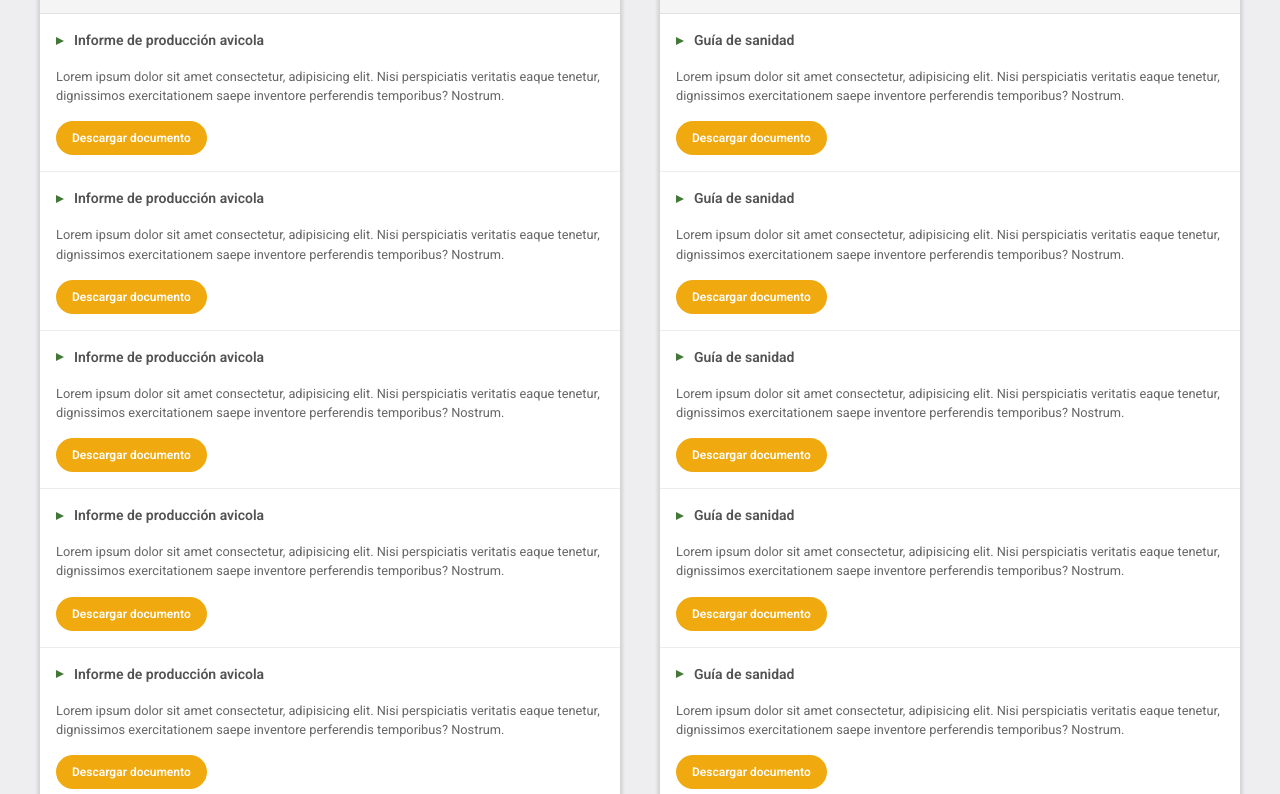
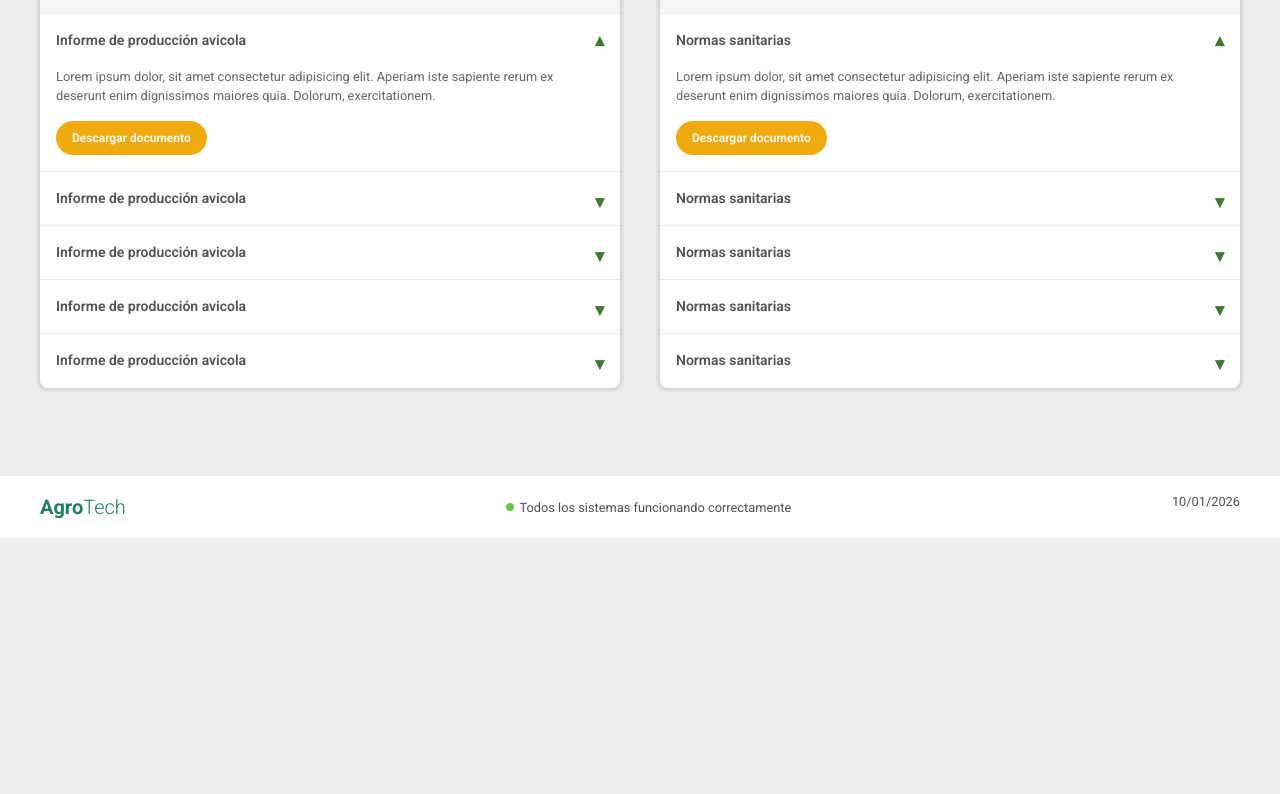
Before and after one commit to BramdonSantiago/agricultural-intelligence, a Next.js app: page / in a window 1280 px wide. Shown: the part 926-1720 px from the top of the page. After the commit the page ends 1464 px from the top, so only its background shows below. Built offline with nearby package versions, Linux system fonts and the light colour scheme.

Commit message:
Add accordion

```diff
--- a/src/app/globals.css
+++ b/src/app/globals.css
@@ -172,6 +172,7 @@ body {
 
 .documentation-content {
   background-color: var(--white-color);
+  /* padding: 1rem; */
   box-shadow: 0 0 3px 3px rgba(0, 0, 0, 0.1);
   overflow: hidden;
   border-radius: 8px;
@@ -179,7 +180,6 @@ body {
   -moz-border-radius: 8px;
   -ms-border-radius: 8px;
   -o-border-radius: 8px;
-}
 
   .title-documentation {
     background-color: #F5F5F5;
@@ -187,54 +187,84 @@ body {
     color: var(--black-color);
     font-size: 1.250rem;
     font-weight: 700;
-  border-bottom: 1px solid #E1E1E1;
+    border-bottom: 1px solid #ececec;
+  }
 }
 
-.documentation-item {
-  padding: 1rem;
+.accordion-item {
   color: var(--gray1-color);
+  border-bottom: 1px solid #ececec;
   font-size: 0.875rem;
-  border-bottom: 1px solid #ececec;
-
   &:last-child {
     border-color: transparent;
   }
+  summary {
+    cursor: pointer;
+    font-weight: 600;
+    padding: 1rem;
+    list-style: none;
+    &::-webkit-details-marker {
+      display: none;
     }
 
-.documentation-item-body {
+    &::after {
+      content: "▾";
+      font-size: 1.125rem;
+      color: #427836;
+      float: right;
+      transition: transform 0.3s ease;
+      -webkit-transition: transform 0.3s ease;
+      -moz-transition: transform 0.3s ease;
+      -ms-transition: transform 0.3s ease;
+      -o-transition: transform 0.3s ease;
+    }
+  }
+
+  &[open] {
+    summary {
+      &::after {
+        transform: rotate(-180deg);
+        -webkit-transform: rotate(-180deg);
+        -moz-transform: rotate(-180deg);
+        -ms-transform: rotate(-180deg);
+        -o-transform: rotate(-180deg);
+      }
+    }
+  }
+
+  .accordion-body {
+    padding-top: 0;
+    padding-bottom: 1rem;
+    padding-left: 1rem;
+    padding-right: 1rem;
     p {
       font-size: 0.8rem;
       color: var(--gray2-color);
     }
-
     .btn {
       font-size: 0.75rem;
       padding: 0.5rem 1rem;
     }
   }
-
-.btn-documentation {
-  display: flex;
-  align-items: center;
-  cursor: pointer;
-  font-weight: 600;
 }
 
-.documentation-item-triangle {
-  margin-right: 10px;
-  width: 0;
-  height: 0;
-  border-left: 4px solid transparent;
-  border-right: 4px solid transparent;
-  border-bottom: 8px solid #427836;
-  vertical-align: middle;
-  rotate: 90deg;
-  transition: rotate 0.3s ease;
-  -webkit-transition: rotate 0.3s ease;
-  -moz-transition: rotate 0.3s ease;
-  -ms-transition: rotate 0.3s ease;
-  -o-transition: rotate 0.3s ease;
+/* .accordion-item p {
+  margin-top: 12px;
+  color: #555;
 }
+
+.accordion-item p {
+  max-height: 0;
+  overflow: hidden;
+  transition: max-height 0.3s ease, opacity 0.2s ease;
+  opacity: 0;
+}
+
+.accordion-item[open] p {
+  max-height: 200px;
+  opacity: 1;
+} */
+
 
 
 
--- a/src/app/page.tsx
+++ b/src/app/page.tsx
@@ -50,105 +50,125 @@ export default function Home() {
         <div className="col-span-6 mb-4">
           <div className="documentation-content">
             <h3 className="title-documentation">Análisis</h3>
-            <ul className="documentation-list">
-              <li className="documentation-item">
-                <div className="btn-documentation"><span className="documentation-item-triangle"></span>Informe de producción avicola</div>
-                <div className="documentation-item-body mt-4">
-                  <p>Lorem ipsum dolor sit amet consectetur, adipisicing elit. Nisi perspiciatis veritatis eaque tenetur, dignissimos exercitationem saepe inventore perferendis temporibus? Nostrum.</p>
+            <div className="accordion">
+              <details open className="accordion-item">
+                <summary>Informe de producción avicola</summary>
+                <div className="accordion-body">
+                  <p>
+                    Lorem ipsum dolor, sit amet consectetur adipisicing elit. Aperiam iste sapiente rerum ex deserunt enim dignissimos maiores quia. Dolorum, exercitationem.
+                  </p>
                   <div className="mt-4">
                     <a href="#" className="btn btn-secondary">Descargar documento</a>
                   </div>
                 </div>
-              </li>
-              <li className="documentation-item">
-                <div className="btn-documentation"><span className="documentation-item-triangle"></span>Informe de producción avicola</div>
-                <div className="documentation-item-body mt-4">
-                  <p>Lorem ipsum dolor sit amet consectetur, adipisicing elit. Nisi perspiciatis veritatis eaque tenetur, dignissimos exercitationem saepe inventore perferendis temporibus? Nostrum.</p>
+              </details>
+              <details className="accordion-item">
+                <summary>Informe de producción avicola</summary>
+                <div className="accordion-body">
+                  <p>
+                    Lorem ipsum dolor, sit amet consectetur adipisicing elit. Aperiam iste sapiente rerum ex deserunt enim dignissimos maiores quia. Dolorum, exercitationem.
+                  </p>
                   <div className="mt-4">
                     <a href="#" className="btn btn-secondary">Descargar documento</a>
                   </div>
                 </div>
-              </li>
-              <li className="documentation-item">
-                <div className="btn-documentation"><span className="documentation-item-triangle"></span>Informe de producción avicola</div>
-                <div className="documentation-item-body mt-4">
-                  <p>Lorem ipsum dolor sit amet consectetur, adipisicing elit. Nisi perspiciatis veritatis eaque tenetur, dignissimos exercitationem saepe inventore perferendis temporibus? Nostrum.</p>
+              </details>
+              <details className="accordion-item">
+                <summary>Informe de producción avicola</summary>
+                <div className="accordion-body">
+                  <p>
+                    Lorem ipsum dolor, sit amet consectetur adipisicing elit. Aperiam iste sapiente rerum ex deserunt enim dignissimos maiores quia. Dolorum, exercitationem.
+                  </p>
                   <div className="mt-4">
                     <a href="#" className="btn btn-secondary">Descargar documento</a>
                   </div>
                 </div>
-              </li>
-              <li className="documentation-item">
-                <div className="btn-documentation"><span className="documentation-item-triangle"></span>Informe de producción avicola</div>
-                <div className="documentation-item-body mt-4">
-                  <p>Lorem ipsum dolor sit amet consectetur, adipisicing elit. Nisi perspiciatis veritatis eaque tenetur, dignissimos exercitationem saepe inventore perferendis temporibus? Nostrum.</p>
+              </details>
+              <details className="accordion-item">
+                <summary>Informe de producción avicola</summary>
+                <div className="accordion-body">
+                  <p>
+                    Lorem ipsum dolor, sit amet consectetur adipisicing elit. Aperiam iste sapiente rerum ex deserunt enim dignissimos maiores quia. Dolorum, exercitationem.
+                  </p>
                   <div className="mt-4">
                     <a href="#" className="btn btn-secondary">Descargar documento</a>
                   </div>
                 </div>
-              </li>
-              <li className="documentation-item">
-                <div className="btn-documentation"><span className="documentation-item-triangle"></span>Informe de producción avicola</div>
-                <div className="documentation-item-body mt-4">
-                  <p>Lorem ipsum dolor sit amet consectetur, adipisicing elit. Nisi perspiciatis veritatis eaque tenetur, dignissimos exercitationem saepe inventore perferendis temporibus? Nostrum.</p>
+              </details>
+              <details className="accordion-item">
+                <summary>Informe de producción avicola</summary>
+                <div className="accordion-body">
+                  <p>
+                    Lorem ipsum dolor, sit amet consectetur adipisicing elit. Aperiam iste sapiente rerum ex deserunt enim dignissimos maiores quia. Dolorum, exercitationem.
+                  </p>
                   <div className="mt-4">
                     <a href="#" className="btn btn-secondary">Descargar documento</a>
                   </div>
                 </div>
-              </li>
-            </ul>
+              </details>
+            </div>
           </div>
         </div>
         <div className="col-span-6 mb-4">
           <div className="documentation-content">
             <h3 className="title-documentation">Documentos</h3>
-            <ul className="documentation-list">
-              <li className="documentation-item">
-                <div className="btn-documentation"><span className="documentation-item-triangle"></span>Guía de sanidad</div>
-                <div className="documentation-item-body mt-4">
-                  <p>Lorem ipsum dolor sit amet consectetur, adipisicing elit. Nisi perspiciatis veritatis eaque tenetur, dignissimos exercitationem saepe inventore perferendis temporibus? Nostrum.</p>
+            <div className="accordion">
+              <details open className="accordion-item">
+                <summary>Normas sanitarias</summary>
+                <div className="accordion-body">
+                  <p>
+                    Lorem ipsum dolor, sit amet consectetur adipisicing elit. Aperiam iste sapiente rerum ex deserunt enim dignissimos maiores quia. Dolorum, exercitationem.
+                  </p>
                   <div className="mt-4">
                     <a href="#" className="btn btn-secondary">Descargar documento</a>
                   </div>
                 </div>
-              </li>
-              <li className="documentation-item">
-                <div className="btn-documentation"><span className="documentation-item-triangle"></span>Guía de sanidad</div>
-                <div className="documentation-item-body mt-4">
-                  <p>Lorem ipsum dolor sit amet consectetur, adipisicing elit. Nisi perspiciatis veritatis eaque tenetur, dignissimos exercitationem saepe inventore perferendis temporibus? Nostrum.</p>
+              </details>
+              <details className="accordion-item">
+                <summary>Normas sanitarias</summary>
+                <div className="accordion-body">
+                  <p>
+                    Lorem ipsum dolor, sit amet consectetur adipisicing elit. Aperiam iste sapiente rerum ex deserunt enim dignissimos maiores quia. Dolorum, exercitationem.
+                  </p>
                   <div className="mt-4">
                     <a href="#" className="btn btn-secondary">Descargar documento</a>
                   </div>
                 </div>
-              </li>
-              <li className="documentation-item">
-                <div className="btn-documentation"><span className="documentation-item-triangle"></span>Guía de sanidad</div>
-                <div className="documentation-item-body mt-4">
-                  <p>Lorem ipsum dolor sit amet consectetur, adipisicing elit. Nisi perspiciatis veritatis eaque tenetur, dignissimos exercitationem saepe inventore perferendis temporibus? Nostrum.</p>
+              </details>
+              <details className="accordion-item">
+                <summary>Normas sanitarias</summary>
+                <div className="accordion-body">
+                  <p>
+                    Lorem ipsum dolor, sit amet consectetur adipisicing elit. Aperiam iste sapiente rerum ex deserunt enim dignissimos maiores quia. Dolorum, exercitationem.
+                  </p>
                   <div className="mt-4">
                     <a href="#" className="btn btn-secondary">Descargar documento</a>
                   </div>
                 </div>
-              </li>
-              <li className="documentation-item">
-                <div className="btn-documentation"><span className="documentation-item-triangle"></span>Guía de sanidad</div>
-                <div className="documentation-item-body mt-4">
-                  <p>Lorem ipsum dolor sit amet consectetur, adipisicing elit. Nisi perspiciatis veritatis eaque tenetur, dignissimos exercitationem saepe inventore perferendis temporibus? Nostrum.</p>
+              </details>
+              <details className="accordion-item">
+                <summary>Normas sanitarias</summary>
+                <div className="accordion-body">
+                  <p>
+                    Lorem ipsum dolor, sit amet consectetur adipisicing elit. Aperiam iste sapiente rerum ex deserunt enim dignissimos maiores quia. Dolorum, exercitationem.
+                  </p>
                   <div className="mt-4">
                     <a href="#" className="btn btn-secondary">Descargar documento</a>
                   </div>
                 </div>
-              </li>
-              <li className="documentation-item">
-                <div className="btn-documentation"><span className="documentation-item-triangle"></span>Guía de sanidad</div>
-                <div className="documentation-item-body mt-4">
-                  <p>Lorem ipsum dolor sit amet consectetur, adipisicing elit. Nisi perspiciatis veritatis eaque tenetur, dignissimos exercitationem saepe inventore perferendis temporibus? Nostrum.</p>
+              </details>
+              <details className="accordion-item">
+                <summary>Normas sanitarias</summary>
+                <div className="accordion-body">
+                  <p>
+                    Lorem ipsum dolor, sit amet consectetur adipisicing elit. Aperiam iste sapiente rerum ex deserunt enim dignissimos maiores quia. Dolorum, exercitationem.
+                  </p>
                   <div className="mt-4">
                     <a href="#" className="btn btn-secondary">Descargar documento</a>
                   </div>
                 </div>
-              </li>
-            </ul>
+              </details>
+            </div>
           </div>
         </div>
       </div>
```
Lines whose indentation alone changed are shown as unchanged.
